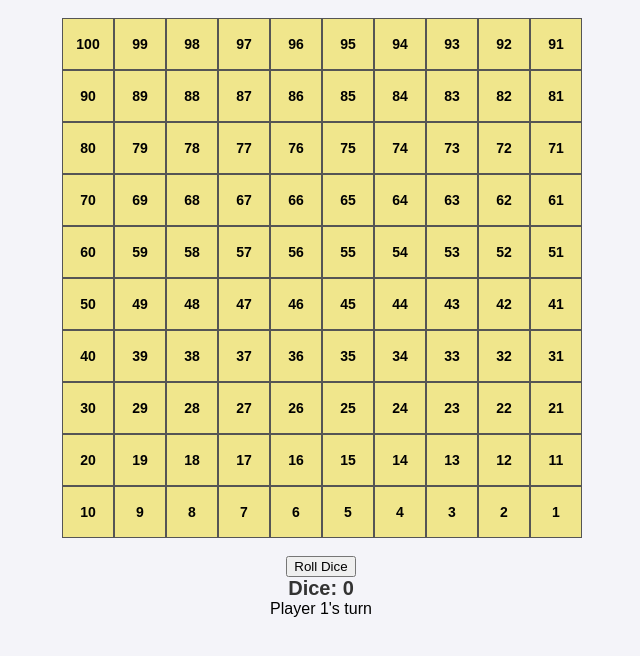
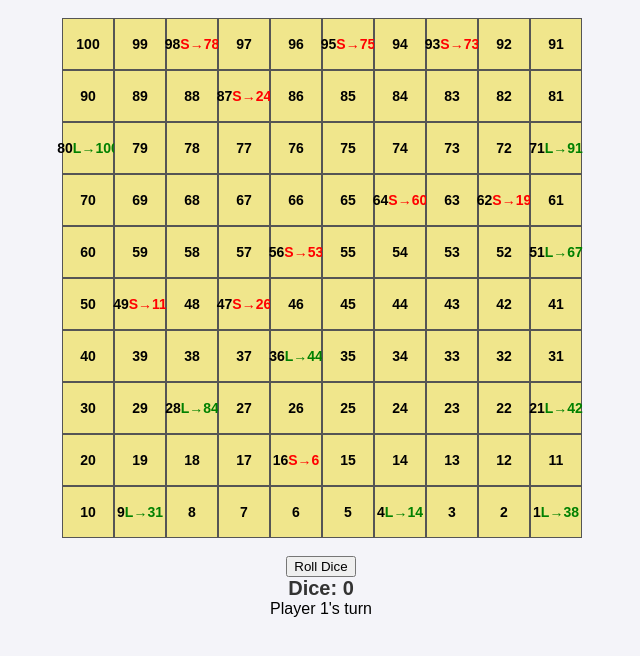
Before and after one commit to Thivagar1494/k8s-proj, a website: page index.html in a window 1280 px wide. Shown: the part 122-778 px from the top of the page, without its empty margins (319-959 px from the left). Drawn offline with Linux system fonts and the light colour scheme.

Commit message:
Update index.html

```diff
--- a/index.html
+++ b/index.html
@@ -40,9 +40,19 @@
       position: relative;
     }
 
+    .snake {
+      color: red;
+      font-weight: bold;
+    }
+
+    .ladder {
+      color: green;
+      font-weight: bold;
+    }
+
     .player {
       font-size: 20px;
-      color: red;
+      color: blue;
     }
 
     .controls {
@@ -86,6 +96,19 @@
     // Define snakes and ladders
     const snakes = { 16: 6, 47: 26, 49: 11, 56: 53, 62: 19, 64: 60, 87: 24, 93: 73, 95: 75, 98: 78 };
     const ladders = { 1: 38, 4: 14, 9: 31, 21: 42, 28: 84, 36: 44, 51: 67, 71: 91, 80: 100 };
+
+    // Add snake and ladder indicators to cells
+    Object.keys(snakes).forEach(start => {
+      const end = snakes[start];
+      const cellIndex = boardSize - start;
+      cells[cellIndex].innerHTML += `<span class="snake">S→${end}</span>`;
+    });
+
+    Object.keys(ladders).forEach(start => {
+      const end = ladders[start];
+      const cellIndex = boardSize - start;
+      cells[cellIndex].innerHTML += `<span class="ladder">L→${end}</span>`;
+    });
 
     // Player positions
     const players = [
```
